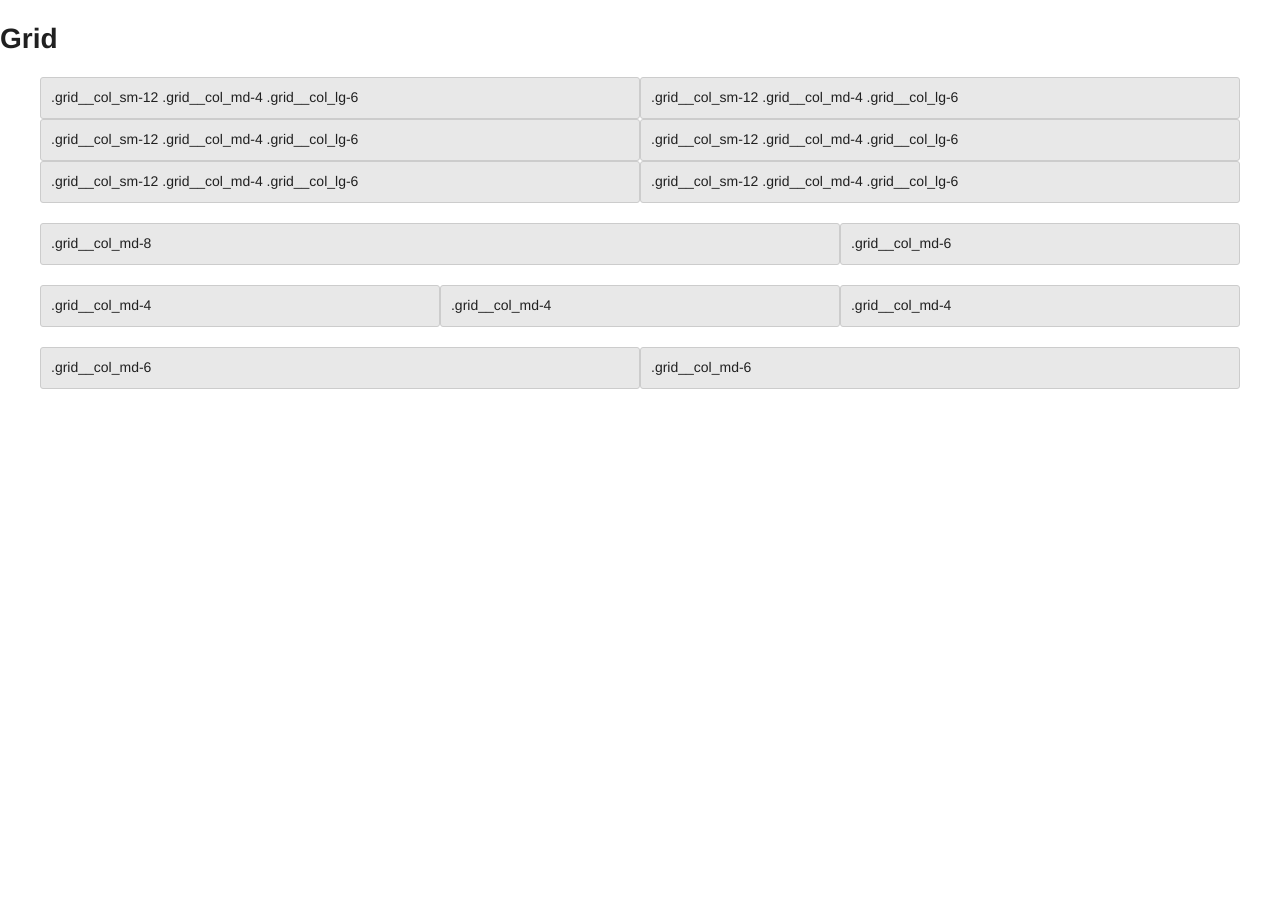
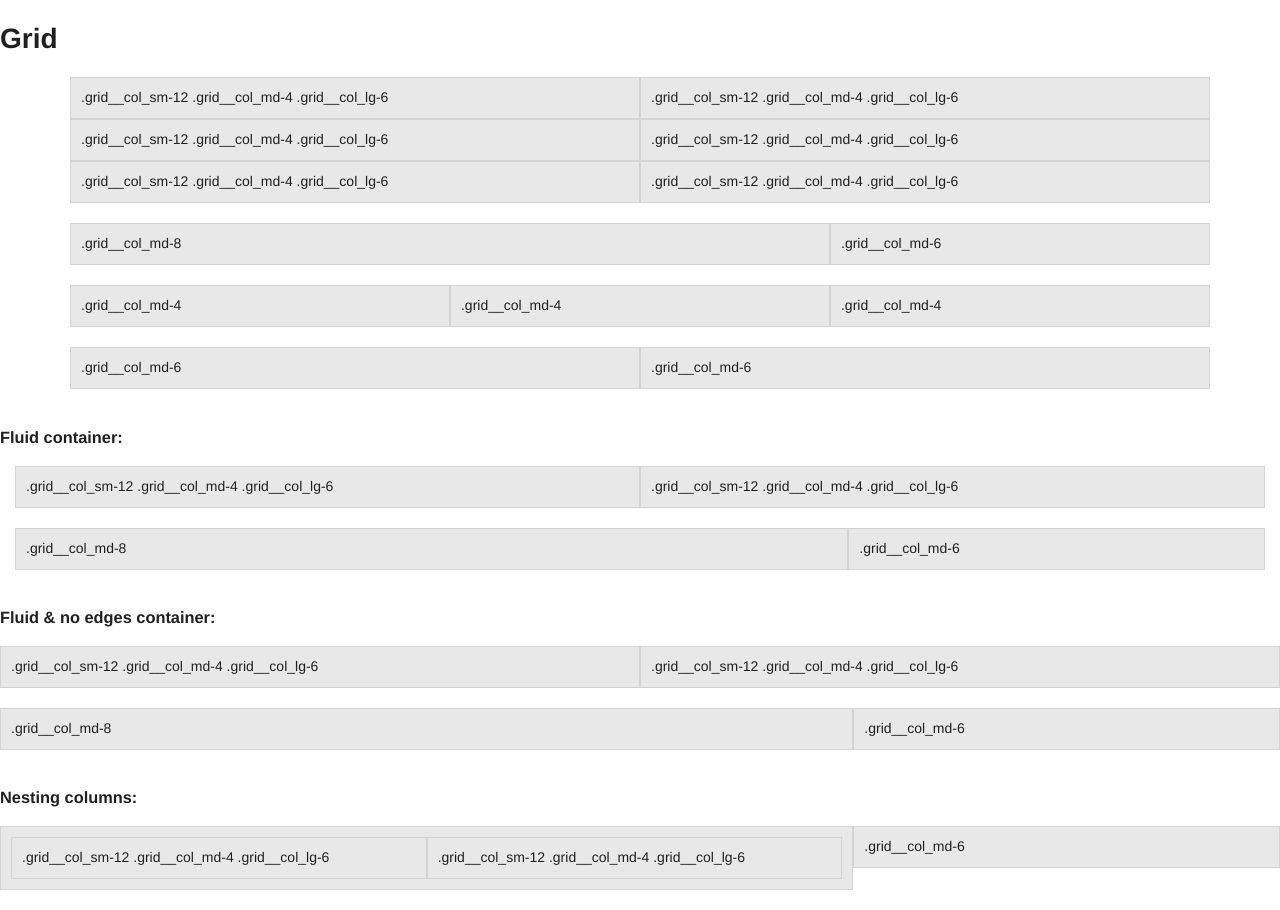
Before and after one commit to PSDCoder/scss-base-set, a website: page demo/index.html in a window 1280 px wide. Before the commit the page ends 800 px from the top, so only its background shows below. Drawn offline with Linux system fonts and the light colour scheme.

Commit message:
Continue work on grid, added more demos for grid

```diff
--- a/demo/demo.css
+++ b/demo/demo.css
@@ -2,10 +2,12 @@
     margin-bottom: 20px;
 }
 
+.grid__row .grid__row {
+    margin-bottom: 0;
+}
+
 [class*="grid__col"] {
     background-color: #e8e8e8;
-    border: 1px solid #ccc;
-    border-radius: 3px;
     padding: 10px;
-
+    border: 1px solid #d3d3d3;
 }
--- a/demo/index.html
+++ b/demo/index.html
@@ -32,6 +32,40 @@
                 <div class="grid__col_md-6">.grid__col_md-6</div>
             </div>
         </div>
+        <h3>Fluid container:</h3>
+        <div class="grid grid_fluid">
+            <div class="grid__row">
+                <div class="grid__col_sm-12 grid__col_md-4 grid__col_lg-6">.grid__col_sm-12 .grid__col_md-4 .grid__col_lg-6</div>
+                <div class="grid__col_sm-12 grid__col_md-4 grid__col_lg-6">.grid__col_sm-12 .grid__col_md-4 .grid__col_lg-6</div>
+            </div>
+            <div class="grid__row">
+                <div class="grid__col_md-8">.grid__col_md-8</div>
+                <div class="grid__col_md-4">.grid__col_md-6</div>
+            </div>
+        </div>
+        <h3>Fluid & no edges container:</h3>
+        <div class="grid grid_fluid grid_edge">
+            <div class="grid__row">
+                <div class="grid__col_sm-12 grid__col_md-4 grid__col_lg-6">.grid__col_sm-12 .grid__col_md-4 .grid__col_lg-6</div>
+                <div class="grid__col_sm-12 grid__col_md-4 grid__col_lg-6">.grid__col_sm-12 .grid__col_md-4 .grid__col_lg-6</div>
+            </div>
+            <div class="grid__row">
+                <div class="grid__col_md-8">.grid__col_md-8</div>
+                <div class="grid__col_md-4">.grid__col_md-6</div>
+            </div>
+        </div>
+        <h3>Nesting columns:</h3>
+        <div class="grid grid_fluid grid_edge">
+            <div class="grid__row">
+                <div class="grid__col_md-8">
+                    <div class="grid__row">
+                        <div class="grid__col_sm-12 grid__col_md-6">.grid__col_sm-12 .grid__col_md-4 .grid__col_lg-6</div>
+                        <div class="grid__col_sm-12 grid__col_md-6">.grid__col_sm-12 .grid__col_md-4 .grid__col_lg-6</div>
+                    </div>
+                </div>
+                <div class="grid__col_md-4">.grid__col_md-6</div>
+            </div>
+        </div>
     </section>
 </body>
 </html>
--- a/src/_variables.scss
+++ b/src/_variables.scss
@@ -31,10 +31,10 @@ $breakpoints: (
 $grid-columns:                              12 !default;
 $grid-gutter:                               30px !default;
 $grid-containers: (
-        'xs':                                     map_get($breakpoints, 'xs') - $grid-gutter,
-        'sm':                                     map_get($breakpoints, 'sm') - $grid-gutter,
-        'md':                                     map_get($breakpoints, 'md') - $grid-gutter,
-        'lg':                                     map_get($breakpoints, 'lg') - $grid-gutter,
+  'xs':                                     auto,
+  'sm':                                     720 + $grid-gutter,
+  'md':                                     940 + $grid-gutter,
+  'lg':                                     1140 + $grid-gutter,
 ) !default;
 
 
--- a/src/blocks/_grid.scss
+++ b/src/blocks/_grid.scss
@@ -17,12 +17,10 @@ $block: grid;
   }
 
   &_fluid {
-    max-width: none;
+    width: auto;
   }
 
   &__row {
-    margin-left: -($grid-gutter / 2);
-    margin-right: -($grid-gutter / 2);
     @include clearfix;
   }
 
--- a/src/blocks/mixins/_grid.scss
+++ b/src/blocks/mixins/_grid.scss
@@ -1,7 +1,7 @@
 @mixin grid-containers() {
   @each $breakpoint, $breakpoint-value in $breakpoints {
     @include media('>=' + $breakpoint) {
-      width: $breakpoint-value;
+      width: map-get($grid-containers, $breakpoint);
     }
   }
 }
```
Also changed, not shown: dist/main.css, 1 other file. Lines whose indentation alone changed are shown as unchanged.
